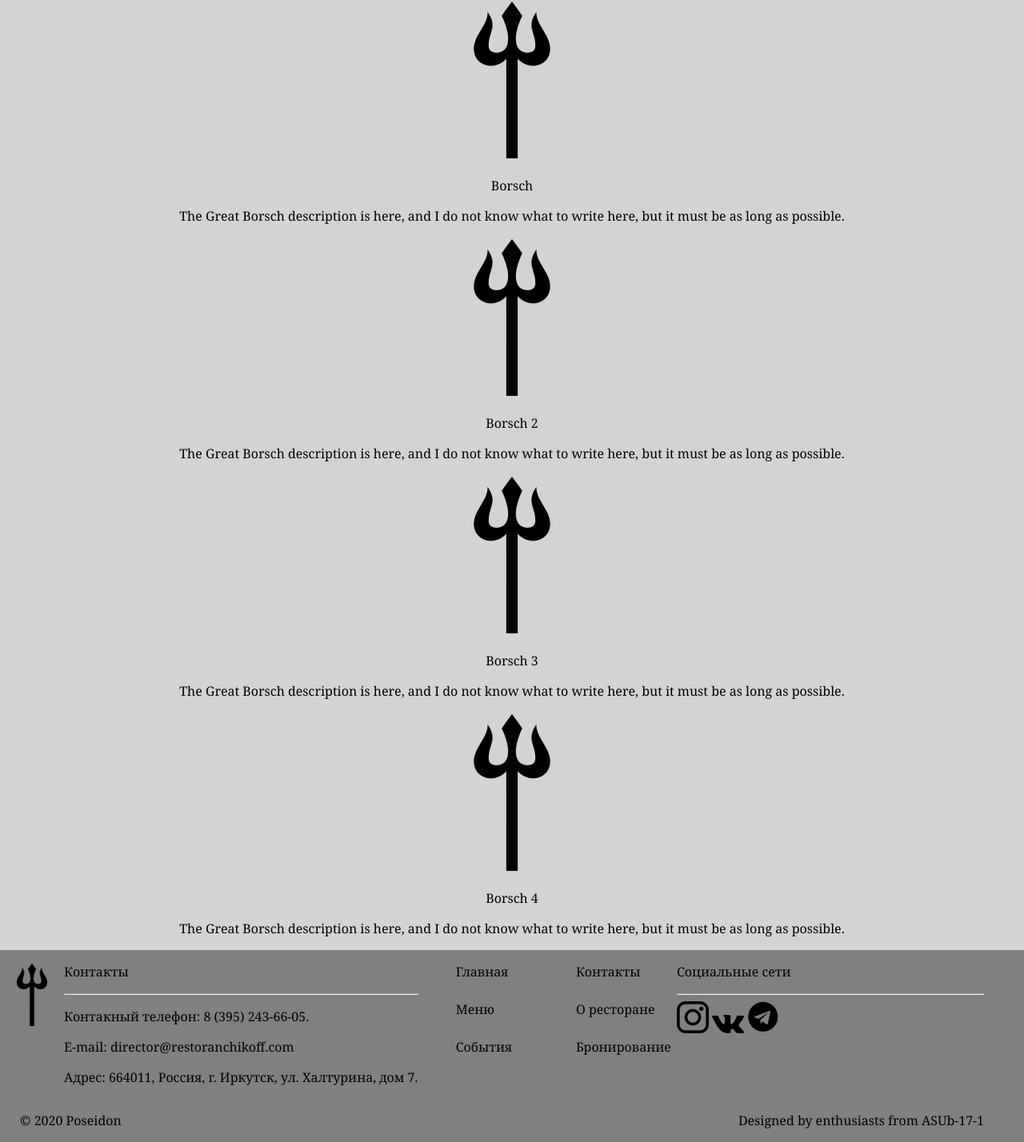
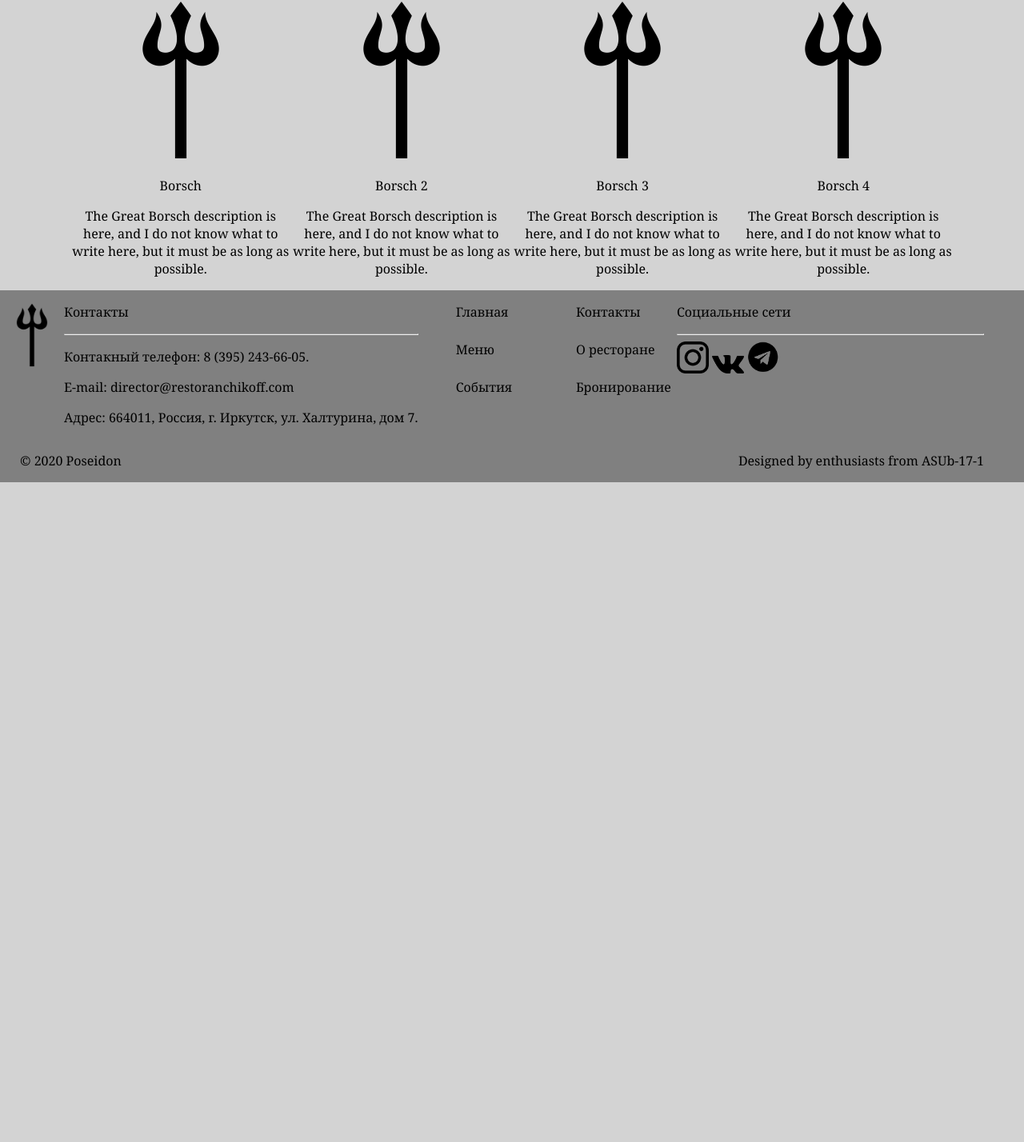
Before and after one commit to vladimirjoshkin/WebRestaurant, a Flask app: page /menu in a window 1280 px wide. Shown: the part 145-1573 px from the top of the page at 80% size. After the commit the page ends 748 px from the top, so only its background shows below. Run offline with Flask 2, Linux system fonts and the light colour scheme; some libraries are stand-ins or nearby versions.

Commit message:
menu cards now displayed horizontally

```diff
--- a/static/menu.css
+++ b/static/menu.css
@@ -1,3 +1,7 @@
 .menu-row {
     text-align: center;
 }
+
+.menu-card {
+    display: inline-block;
+}
--- a/static/menu.js
+++ b/static/menu.js
@@ -1,10 +1,10 @@
 function resizeMenu() {
     $('.menu-row').each(function() {
-        var cards_count = $(this).length;
-        var card_width = $(window).width * 0.85 / cards_count;
-        $(this).width(cards_width);
+        var cards_count = $(this).children('.menu-card').length;
+        var card_width = $(window).width() * 0.85 / cards_count;
+        $(this).children('.menu-card').width(card_width);
     });
 };
 
 $(document).ready(resizeMenu);
-$(window).on('resize', resizeMenu)
+$(window).on('resize', resizeMenu);
```
